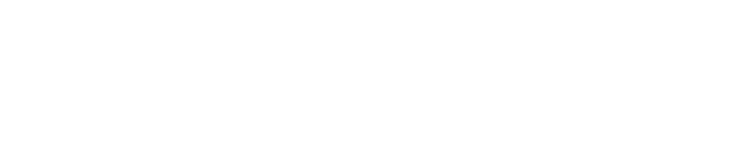
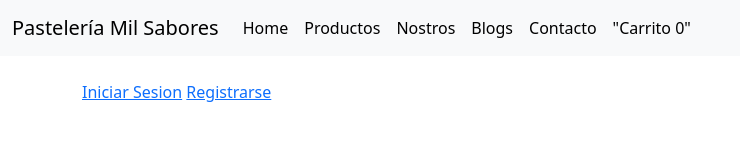
Before and after one commit to Dieg0Elgueta/Pasteler-a_Mil_Sabores, a plain HTML site: page index.html in a window 1280 px wide. Shown: the whole page, without its empty margins (0-740 px from the left). Drawn offline with nearby package versions, Linux system fonts and the light colour scheme.

Commit message:
se agrega navbar al html.index más texto inicar sesion y registrarse

```diff
--- a/index.html
+++ b/index.html
@@ -1,10 +1,62 @@
 <!DOCTYPE html>
 <html lang="en">
+
 <head>
     <meta charset="UTF-8">
     <meta name="viewport" content="width=device-width, initial-scale=1.0">
     <title>Pastelería Mil Sabores</title>
+    <link href="https://cdn.jsdelivr.net/npm/bootstrap@5.3.8/dist/css/bootstrap.min.css" rel="stylesheet"
+        integrity="sha384-sRIl4kxILFvY47J16cr9ZwB07vP4J8+LH7qKQnuqkuIAvNWLzeN8tE5YBujZqJLB" crossorigin="anonymous">
 </head>
+
 <body>
+    <header>
+        <nav class="navbar navbar-expand-lg bg-body-tertiary">
+            <div class="container-fluid">
+                <a class="navbar-brand" href="#">Pastelería Mil Sabores</a>
+                <button class="navbar-toggler" type="button" data-bs-toggle="collapse" data-bs-target="#navbarNav"
+                    aria-controls="navbarNav" aria-expanded="false" aria-label="Toggle navigation">
+                    <span class="navbar-toggler-icon"></span>
+                </button>
+                <div class="collapse navbar-collapse" id="navbarNav">
+                    <ul class="navbar-nav">
+                        <li class="nav-item">
+                            <a class="nav-link active" aria-current="page" href="#">Home</a>
+                        </li>
+                        <li class="nav-item">
+                            <a class="nav-link active" href="#">Productos</a>
+                        </li>
+                        <li class="nav-item">
+                            <a class="nav-link active" href="#">Nostros</a>
+                        </li>
+                        <li class="nav-item">
+                            <a class="nav-link active" href="#">Blogs</a>
+                        </li>
+                        <li class="nav-item">
+                            <a class="nav-link active" href="#">Contacto</a>
+                        </li>
+                        <li class="carrito de compras">
+                            <a class="nav-link active" href="#">"Carrito 0"</a>
+                        </li>
+                    </ul>
+                </div>
+            </div>
+        </nav>
+    </header>
+    <main>
+        <section class="container" id="Inicio-sesion-registro">
+            <div class="row mt-4">
+                <div class="">
+                    <a href="">Iniciar Sesion</a>
+                    <a href="">Registrarse</a>
+                </div>
+            </div>
+        </section>
+    </main>
+    <footer></footer>
+    <script src="https://cdn.jsdelivr.net/npm/bootstrap@5.3.8/dist/js/bootstrap.bundle.min.js"
+        integrity="sha384-FKyoEForCGlyvwx9Hj09JcYn3nv7wiPVlz7YYwJrWVcXK/BmnVDxM+D2scQbITxI"
+        crossorigin="anonymous"></script>
 </body>
+
 </html>
```
